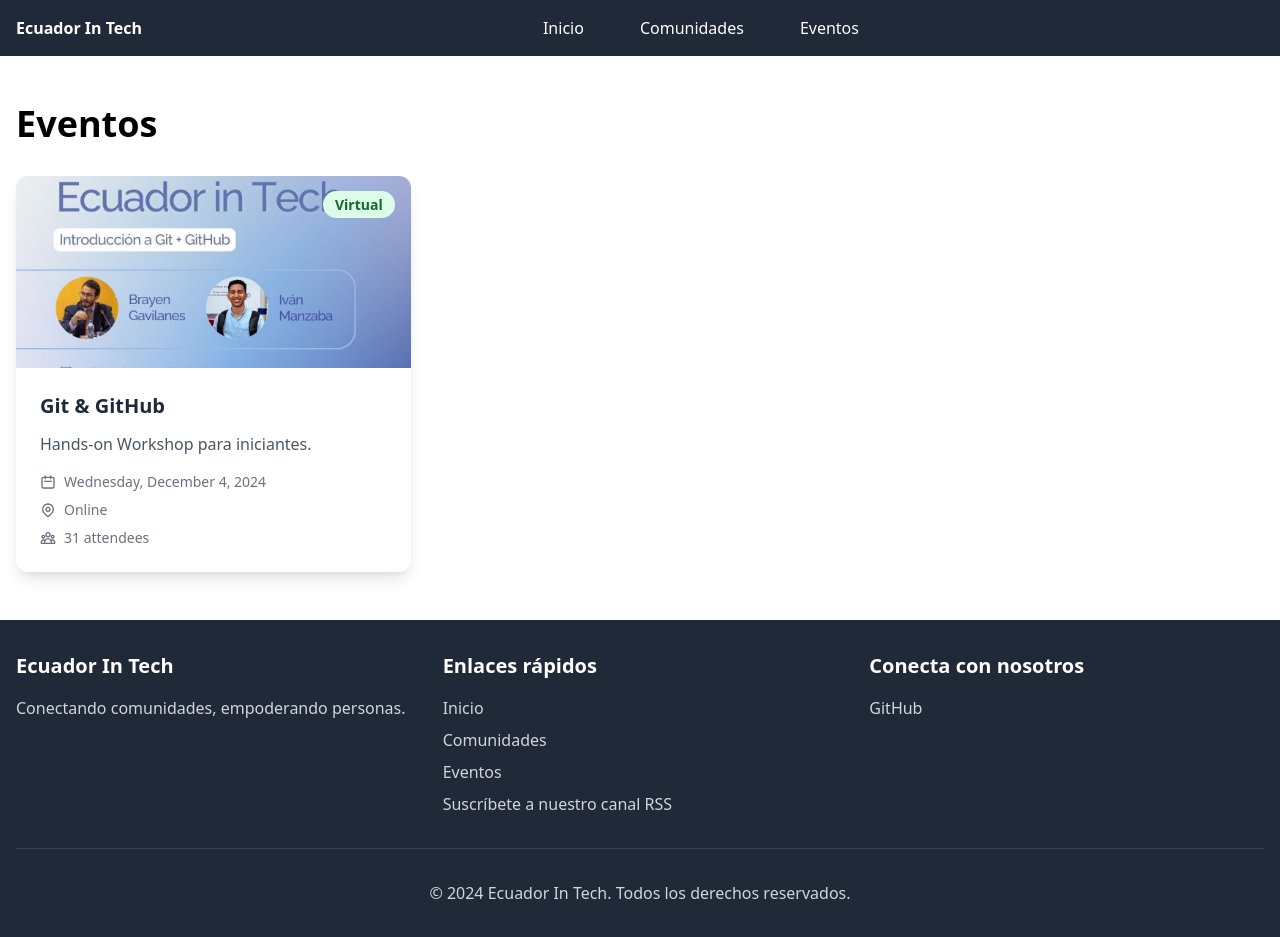
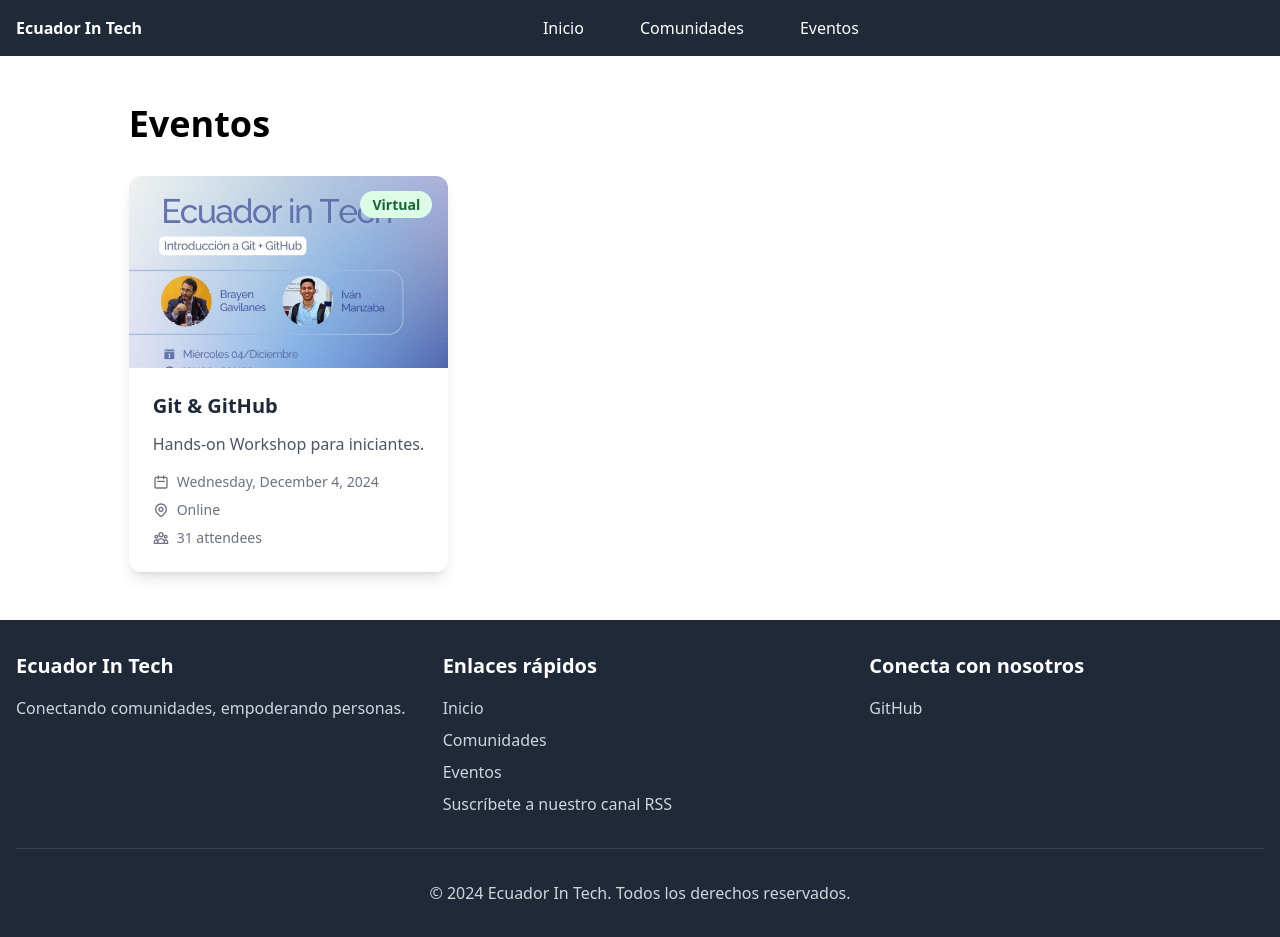
Before and after one commit to nsandoya/ecuador-in-tech-website, an Astro site: page /events in a window 1280 px wide. Built offline with nearby package versions, Linux system fonts and the light colour scheme; Astro itself is replaced by a stand-in of ours.

```diff
--- a/src/pages/events.astro
+++ b/src/pages/events.astro
@@ -6,7 +6,7 @@
 ---
 
 <Layout title="Events - Ecuador In Tech">
-  <div class="container mx-auto px-4 py-12" x-data="{ selectedEvent: null }">
+  <div class="container mx-auto max-w-fit px-4 py-12" x-data="{ selectedEvent: null }">
     <h1 class="text-4xl font-bold mb-8">Eventos</h1>
     <div class="grid grid-cols-1 md:grid-cols-2 lg:grid-cols-3 gap-8">
       {
```
Also changed, not shown: public/icons/github.svg, public/icons/instagram.svg, public/icons/linkedin.svg.
